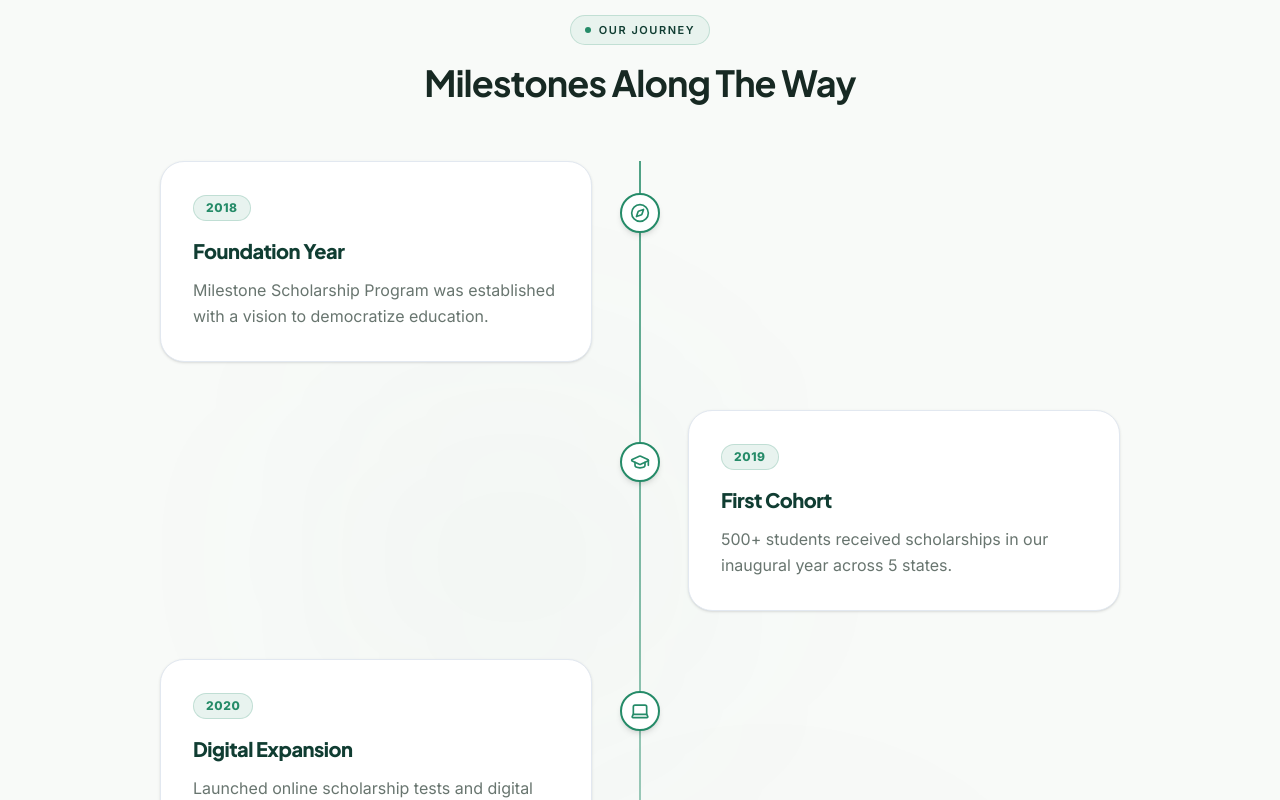
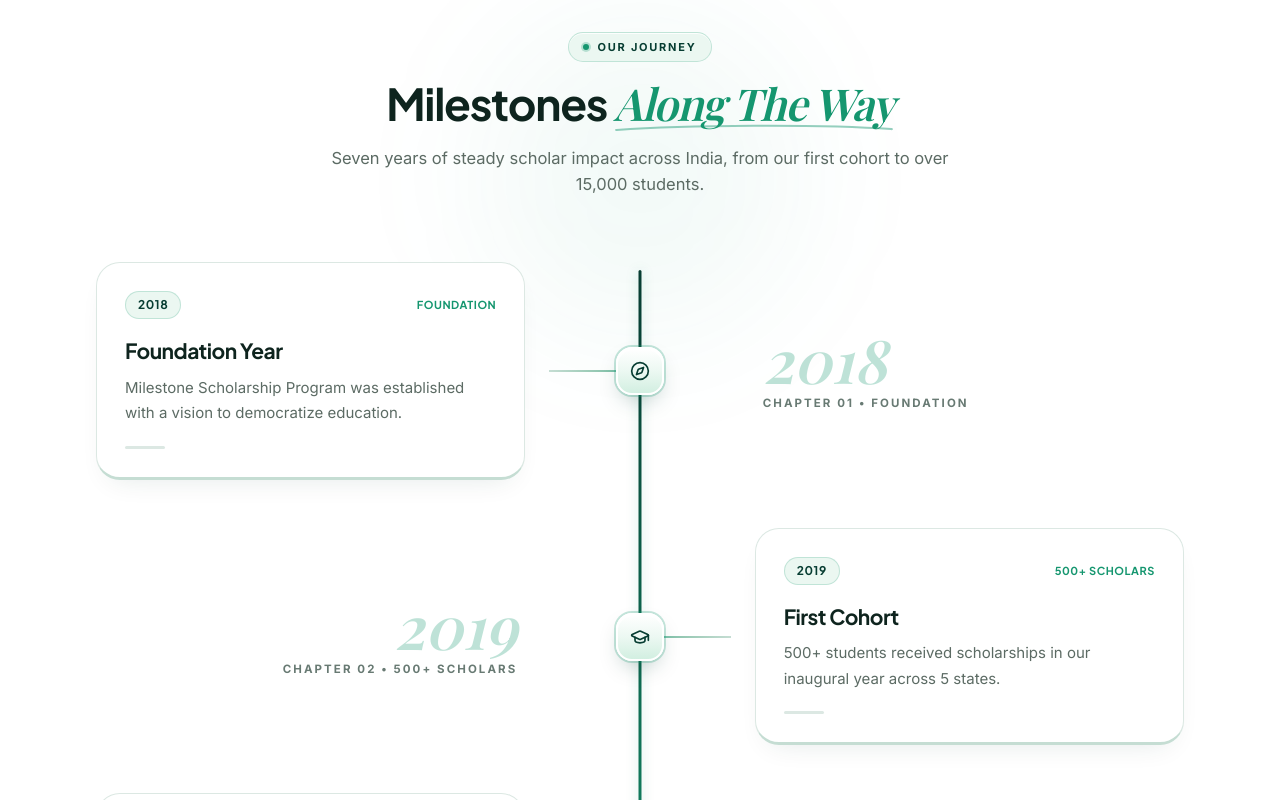
Before and after one commit to mannbond007/milestone, a Next.js app: page /about in a window 1280 px wide. Shown: the part 4400-5200 px from the top of the page. Built offline with nearby package versions, Linux system fonts and the light colour scheme; no server answers.

Commit message:
Polish alternating vertical timeline with 3D rail, connector arms, beveled medallions, and opposite-side year counterweights

```diff
--- a/src/app/about/page.tsx
+++ b/src/app/about/page.tsx
@@ -20,12 +20,12 @@ const values = [
 ];
 
 const milestones = [
-  { year: "2018", title: "Foundation Year", description: "Milestone Scholarship Program was established with a vision to democratize education.", icon: Compass },
-  { year: "2019", title: "First Cohort", description: "500+ students received scholarships in our inaugural year across 5 states.", icon: GraduationCap },
-  { year: "2020", title: "Digital Expansion", description: "Launched online scholarship tests and digital application portal.", icon: Laptop },
-  { year: "2021", title: "National Reach", description: "Expanded operations to 15+ states with 2,000+ scholars.", icon: Globe },
-  { year: "2023", title: "Mentorship Launch", description: "Introduced mentorship programs with 100+ industry professionals.", icon: Users },
-  { year: "2025", title: "15,000+ Scholars", description: "Crossed the milestone of supporting 15,000+ students nationwide.", icon: Trophy },
+  { year: "2018", stat: "Foundation", title: "Foundation Year", description: "Milestone Scholarship Program was established with a vision to democratize education.", icon: Compass },
+  { year: "2019", stat: "500+ Scholars", title: "First Cohort", description: "500+ students received scholarships in our inaugural year across 5 states.", icon: GraduationCap },
+  { year: "2020", stat: "100% Online", title: "Digital Expansion", description: "Launched online scholarship tests and digital application portal.", icon: Laptop },
+  { year: "2021", stat: "2,000+ Scholars", title: "National Reach", description: "Expanded operations to 15+ states with 2,000+ scholars.", icon: Globe },
+  { year: "2023", stat: "100+ Mentors", title: "Mentorship Launch", description: "Introduced mentorship programs with 100+ industry professionals.", icon: Users },
+  { year: "2025", stat: "15,000+ Scholars", title: "15,000+ Scholars", description: "Crossed the milestone of supporting 15,000+ students nationwide.", icon: Trophy },
 ];
 
 export default function AboutPage() {
@@ -579,52 +579,194 @@ export default function AboutPage() {
         </div>
       </section>
 
-      {/* Timeline */}
-      <section className="py-16 md:py-24 relative overflow-hidden">
-        {/* Soft background glows */}
-        <div className="absolute top-1/4 left-1/4 w-96 h-96 rounded-full bg-accent/3 blur-[120px] pointer-events-none" />
-        <div className="absolute bottom-1/4 right-1/4 w-96 h-96 rounded-full bg-primary/3 blur-[120px] pointer-events-none" />
+      {/* Timeline: Refined Vertical Center-Spine Journey */}
+      <section className="relative overflow-hidden border-t border-[#E3ECE8] bg-white py-20 md:py-28 dark:border-[#162E26] dark:bg-[#0B1411]">
+        {/* Subtle ambient emerald depth */}
+        <div
+          aria-hidden="true"
+          className="pointer-events-none absolute left-1/2 top-24 h-80 w-80 -translate-x-1/2 rounded-full bg-[#15966F]/[0.05] blur-3xl"
+        />
 
-        <div className="mx-auto max-w-5xl px-4 sm:px-6 lg:px-8">
-          <ScrollReveal>
-            <SectionHeader badge="Our Journey" title="Milestones Along The Way" className="mb-16" />
+        <div className="relative z-10 mx-auto max-w-6xl px-4 sm:px-6 lg:px-8">
+          {/* Clean Editorial Header */}
+          <ScrollReveal className="mx-auto mb-16 max-w-2xl text-center">
+            <div className="inline-flex items-center gap-2 rounded-full border border-[#15966F]/20 bg-[#EBF7F1] px-3.5 py-1.5 shadow-[inset_0_1px_0_rgba(255,255,255,0.85)] dark:border-[#34D399]/25 dark:bg-[#112B23] dark:shadow-none">
+              <span className="h-1.5 w-1.5 rounded-full bg-[#15966F] ring-2 ring-[#15966F]/25 dark:bg-[#34D399] dark:ring-[#34D399]/25" />
+              <span className="text-[11px] font-bold uppercase tracking-[0.16em] text-[#073D32] dark:text-[#6EE7B7]">
+                Our Journey
+              </span>
+            </div>
+
+            <h2 className="mt-4 font-heading text-3xl font-bold leading-[1.12] tracking-[-0.028em] text-[#0E241E] sm:text-4xl lg:text-[44px] dark:text-white">
+              Milestones{" "}
+              <span className="relative inline-block font-editorial italic font-normal text-[#15966F] dark:text-[#34D399]">
+                Along The Way
+                <svg
+                  aria-hidden="true"
+                  viewBox="0 0 210 12"
+                  fill="none"
+                  className="pointer-events-none absolute -bottom-1 left-0 h-2.5 w-full text-[#15966F]/45 dark:text-[#34D399]/45"
+                  preserveAspectRatio="none"
+                >
+                  <path
+                    d="M2 9.5C54 3.5 156 2.5 208 8.5"
+                    stroke="currentColor"
+                    strokeWidth="2.5"
+                    strokeLinecap="round"
+                  />
+                </svg>
+              </span>
+            </h2>
+
+            <p className="mt-4 text-[15.5px] leading-relaxed text-[#5C6B64] sm:text-[16.5px] dark:text-[#A0B3AC]">
+              Seven years of steady scholar impact across India, from our first cohort to over 15,000 students.
+            </p>
           </ScrollReveal>
 
           <div className="relative">
-            {/* Gradient Timeline Line */}
-            <div className="absolute left-4 md:left-1/2 top-0 bottom-0 w-[2px] bg-gradient-to-b from-accent/80 via-accent/40 to-transparent -translate-x-1/2" />
+            {/* Sculpted 3D Vertical Center Rail */}
+            <div
+              aria-hidden="true"
+              className="absolute bottom-4 left-6 top-2 w-[3px] -translate-x-1/2 rounded-full bg-gradient-to-b from-[#073D32] via-[#15966F] to-[#15966F]/20 shadow-[0_0_12px_rgba(21,150,111,0.25)] md:left-1/2"
+            />
 
-            <div className="space-y-12">
+            <div className="space-y-10 md:space-y-12">
               {milestones.map((item, i) => {
                 const isEven = i % 2 === 0;
+                const isLatest = i === milestones.length - 1;
                 const Icon = item.icon;
+                const chapter = String(i + 1).padStart(2, "0");
+
                 return (
-                  <ScrollReveal key={i} delay={i * 0.1} direction={isEven ? "left" : "right"}>
-                    <div className="relative flex items-start w-full group">
+                  <ScrollReveal
+                    key={item.year}
+                    delay={i * 0.08}
+                    direction={isEven ? "left" : "right"}
+                  >
+                    <div className="group relative grid grid-cols-1 items-center md:grid-cols-12">
+                      {/* Left Side: Card on even rows, Editorial Year Counterweight on odd rows */}
+                      <div
+                        className={`pl-16 md:col-span-5 md:pl-0 ${
+                          isEven ? "md:pr-6" : "hidden md:flex md:flex-col md:items-end md:pr-8 md:text-right"
+                        }`}
+                      >
+                        {isEven ? (
+                          <div
+                            className={`relative overflow-hidden rounded-[24px] border border-b-[3px] p-6 transition-all duration-300 group-hover:-translate-y-1 sm:p-7 ${
+                              isLatest
+                                ? "border-[#15966F]/35 border-b-[#15966F]/55 bg-gradient-to-br from-white via-[#F4FBF7] to-[#E6F5EE] shadow-[0_16px_36px_-14px_rgba(21,150,111,0.22)] dark:border-[#34D399]/35 dark:from-[#0E241E] dark:to-[#133228]"
+                                : "border-[#DCE8E3] border-b-[#C5DDD3] bg-white shadow-[0_12px_28px_-14px_rgba(7,61,50,0.12),inset_0_1px_0_rgba(255,255,255,1)] group-hover:border-[#15966F]/45 group-hover:shadow-[0_22px_42px_-16px_rgba(7,61,50,0.18)] dark:border-[#1E3B32] dark:border-b-[#122922] dark:bg-[#0D1E19]"
+                            }`}
+                          >
+                            <div className="flex items-center justify-between gap-2">
+                              <span className="inline-flex items-center rounded-full border border-[#15966F]/20 bg-[#EBF7F1] px-3 py-1 font-heading text-[12px] font-bold tracking-wider text-[#073D32] dark:border-[#34D399]/25 dark:bg-[#132E26] dark:text-[#6EE7B7]">
+                                {item.year}
+                              </span>
+                              <span className="font-heading text-[11px] font-bold uppercase tracking-wider text-[#15966F] dark:text-[#34D399]">
+                                {item.stat}
+                              </span>
+                            </div>
 
-                      {/* Timeline Card */}
-                      <div className={`w-full md:w-[45%] pl-12 md:pl-0 ${isEven ? "md:mr-auto" : "md:ml-auto"}`}>
-                        <div className="bg-white dark:bg-slate-900/40 rounded-3xl border border-slate-200 dark:border-slate-800/80 p-6 md:p-8 hover:border-accent/30 hover:shadow-card-hover hover:-translate-y-1.5 transition-all duration-500 shadow-sm relative overflow-hidden group">
-                          {/* Corner hover glow */}
-                          <div className="absolute top-0 right-0 w-28 h-28 bg-gradient-to-br from-accent/5 to-transparent rounded-full blur-2xl opacity-0 group-hover:opacity-100 transition-opacity duration-700 pointer-events-none" />
+                            <h3 className="mt-4 font-heading text-[19px] font-bold tracking-tight text-[#0E241E] transition-colors group-hover:text-[#073D32] sm:text-[21px] dark:text-white">
+                              {item.title}
+                            </h3>
 
-                          <span className="inline-flex items-center px-3 py-1 rounded-full text-xs font-extrabold bg-accent/10 text-accent border border-accent/20 tracking-wider mb-4">
-                            {item.year}
-                          </span>
-                          <h3 className="font-heading font-extrabold text-primary dark:text-white text-lg md:text-xl mb-3 group-hover:text-accent transition-colors duration-300">
-                            {item.title}
-                          </h3>
-                          <p className="text-sm md:text-base text-muted-foreground leading-relaxed">
-                            {item.description}
-                          </p>
-                        </div>
+                            <p className="mt-2 text-[14px] leading-[1.7] text-[#5C6B64] sm:text-[15px] dark:text-[#A0B3AC]">
+                              {item.description}
+                            </p>
+
+                            <div className="mt-5 h-[3px] w-10 rounded-full bg-[#DCE8E3] transition-all duration-300 group-hover:w-20 group-hover:bg-gradient-to-r group-hover:from-[#073D32] group-hover:to-[#15966F] dark:bg-[#1E3B32]" />
+                          </div>
+                        ) : (
+                          <div>
+                            <div className="font-editorial italic text-5xl leading-none text-[#15966F]/28 transition-colors duration-300 group-hover:text-[#15966F]/75 lg:text-6xl dark:text-[#34D399]/25 dark:group-hover:text-[#34D399]/75">
+                              {item.year}
+                            </div>
+                            <div className="mt-1.5 text-[11.5px] font-bold uppercase tracking-[0.18em] text-[#687A73] dark:text-[#8DA39B]">
+                              Chapter {chapter} &bull; {item.stat}
+                            </div>
+                          </div>
+                        )}
                       </div>
 
-                      {/* Timeline Center Dot / Icon */}
-                      <div className="absolute left-4 md:left-1/2 -translate-x-1/2 top-6 md:top-8 z-10 flex h-10 w-10 items-center justify-center rounded-full bg-white dark:bg-slate-900 border-2 border-accent shadow-md transition-all duration-300 group-hover:scale-115 group-hover:bg-accent group-hover:border-accent group-hover:shadow-lg group-hover:shadow-accent/30">
-                        <Icon className="h-5 w-5 text-accent group-hover:text-white transition-colors duration-300" />
+                      {/* Center Medallion Node + Connector Arms */}
+                      <div className="absolute left-6 top-6 z-10 -translate-x-1/2 md:static md:col-span-2 md:flex md:translate-x-0 md:items-center md:justify-center">
+                        {/* Left horizontal connector arm */}
+                        <span
+                          aria-hidden="true"
+                          className={`hidden h-[2px] flex-1 md:block ${
+                            isEven
+                              ? "bg-gradient-to-r from-[#C5DDD3] to-[#15966F]/60 dark:from-[#1E3B32] dark:to-[#34D399]/50"
+                              : "bg-transparent"
+                          }`}
+                        />
+
+                        {/* 3D Beveled Icon Medallion */}
+                        <div
+                          className={`flex h-12 w-12 shrink-0 items-center justify-center rounded-2xl border-2 transition-all duration-300 group-hover:scale-110 ${
+                            isLatest
+                              ? "border-[#15966F] bg-gradient-to-b from-[#0E6A54] to-[#073D32] text-white shadow-[0_12px_26px_-6px_rgba(21,150,111,0.55)] dark:border-[#34D399] dark:from-[#15966F] dark:to-[#0B5243]"
+                              : "border-white bg-gradient-to-b from-white via-[#ECF8F2] to-[#D2EFE1] text-[#073D32] ring-2 ring-[#15966F]/25 shadow-[0_10px_22px_-6px_rgba(7,61,50,0.26),inset_0_1.5px_0_rgba(255,255,255,1)] group-hover:bg-gradient-to-b group-hover:from-[#0E6A54] group-hover:to-[#073D32] group-hover:text-white group-hover:ring-[#15966F]/50 dark:border-[#0B1411] dark:from-[#1B4538] dark:to-[#0F2A22] dark:text-[#6EE7B7]"
+                          }`}
+                        >
+                          <Icon className="h-5 w-5" strokeWidth={2} />
+                        </div>
+
+                        {/* Right horizontal connector arm */}
+                        <span
+                          aria-hidden="true"
+                          className={`hidden h-[2px] flex-1 md:block ${
+                            !isEven
+                              ? "bg-gradient-to-l from-[#C5DDD3] to-[#15966F]/60 dark:from-[#1E3B32] dark:to-[#34D399]/50"
+                              : "bg-transparent"
+                          }`}
+                        />
                       </div>
 
+                      {/* Right Side: Editorial Year Counterweight on even rows, Card on odd rows */}
+                      <div
+                        className={`pl-16 md:col-span-5 md:pl-0 ${
+                          !isEven ? "md:pl-6" : "hidden md:flex md:flex-col md:items-start md:pl-8 md:text-left"
+                        }`}
+                      >
+                        {!isEven ? (
+                          <div
+                            className={`relative overflow-hidden rounded-[24px] border border-b-[3px] p-6 transition-all duration-300 group-hover:-translate-y-1 sm:p-7 ${
+                              isLatest
+                                ? "border-[#15966F]/35 border-b-[#15966F]/55 bg-gradient-to-br from-white via-[#F4FBF7] to-[#E6F5EE] shadow-[0_16px_36px_-14px_rgba(21,150,111,0.22)] dark:border-[#34D399]/35 dark:from-[#0E241E] dark:to-[#133228]"
+                                : "border-[#DCE8E3] border-b-[#C5DDD3] bg-white shadow-[0_12px_28px_-14px_rgba(7,61,50,0.12),inset_0_1px_0_rgba(255,255,255,1)] group-hover:border-[#15966F]/45 group-hover:shadow-[0_22px_42px_-16px_rgba(7,61,50,0.18)] dark:border-[#1E3B32] dark:border-b-[#122922] dark:bg-[#0D1E19]"
+                            }`}
+                          >
+                            <div className="flex items-center justify-between gap-2">
+                              <span className="inline-flex items-center rounded-full border border-[#15966F]/20 bg-[#EBF7F1] px-3 py-1 font-heading text-[12px] font-bold tracking-wider text-[#073D32] dark:border-[#34D399]/25 dark:bg-[#132E26] dark:text-[#6EE7B7]">
+                                {item.year}
+                              </span>
+                              <span className="font-heading text-[11px] font-bold uppercase tracking-wider text-[#15966F] dark:text-[#34D399]">
+                                {item.stat}
+                              </span>
+                            </div>
+
+                            <h3 className="mt-4 font-heading text-[19px] font-bold tracking-tight text-[#0E241E] transition-colors group-hover:text-[#073D32] sm:text-[21px] dark:text-white">
+                              {item.title}
+                            </h3>
+
+                            <p className="mt-2 text-[14px] leading-[1.7] text-[#5C6B64] sm:text-[15px] dark:text-[#A0B3AC]">
+                              {item.description}
+                            </p>
+
+                            <div className="mt-5 h-[3px] w-10 rounded-full bg-[#DCE8E3] transition-all duration-300 group-hover:w-20 group-hover:bg-gradient-to-r group-hover:from-[#073D32] group-hover:to-[#15966F] dark:bg-[#1E3B32]" />
+                          </div>
+                        ) : (
+                          <div>
+                            <div className="font-editorial italic text-5xl leading-none text-[#15966F]/28 transition-colors duration-300 group-hover:text-[#15966F]/75 lg:text-6xl dark:text-[#34D399]/25 dark:group-hover:text-[#34D399]/75">
+                              {item.year}
+                            </div>
+                            <div className="mt-1.5 text-[11.5px] font-bold uppercase tracking-[0.18em] text-[#687A73] dark:text-[#8DA39B]">
+                              Chapter {chapter} &bull; {item.stat}
+                            </div>
+                          </div>
+                        )}
+                      </div>
                     </div>
                   </ScrollReveal>
                 );
```
